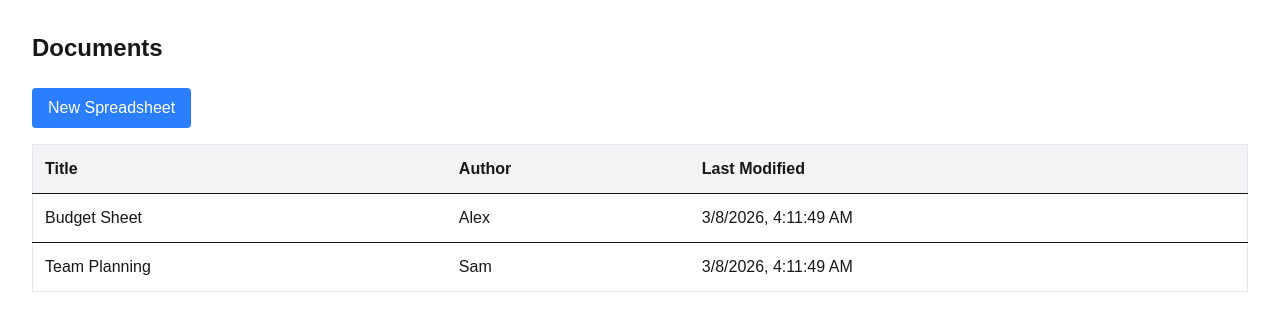
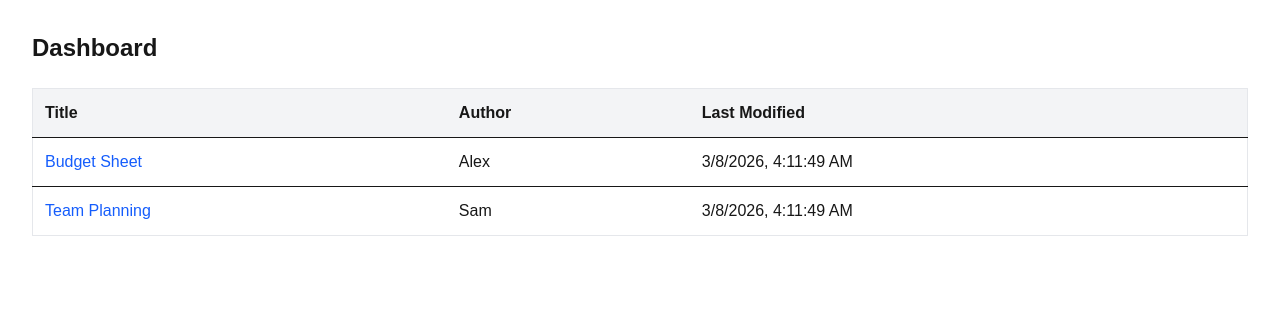
Before and after one commit to Vasu-Babu/spreadsheet-app, a Next.js app: page /dashboard in a window 1280 px wide. Shown: the top 314 px of the page. Built offline with nearby package versions, Linux system fonts and the light colour scheme; no server answers.

Commit message:
fix: rename home.tsx to page.tsx for proper home route

```diff
--- a/src/app/dashboard/page.tsx
+++ b/src/app/dashboard/page.tsx
@@ -4,6 +4,7 @@ import { useRouter } from "next/navigation";
 import { db } from "@/lib/firebase";
 import { collection, addDoc } from "firebase/firestore";
 import { SpreadsheetDocument } from "@/types/document";
+import Link from "next/link"
 
 const documents: SpreadsheetDocument[] = [
   {
@@ -40,16 +41,8 @@ export default function DashboardPage() {
   };
 
   return (
-    <div className="p-8">
-      <h1 className="text-2xl font-bold mb-6">Documents</h1>
-
-      {/* Button */}
-      <button
-        onClick={createNewDocument}
-        className="bg-blue-500 text-white px-4 py-2 rounded mb-4"
-      >
-        New Spreadsheet
-      </button>
+     <div className="p-8">
+      <h1 className="text-2xl font-bold mb-6">Dashboard</h1>
 
       <table className="min-w-full border border-gray-200 rounded-lg">
         <thead className="bg-gray-100">
@@ -59,15 +52,16 @@ export default function DashboardPage() {
             <th className="text-left p-3">Last Modified</th>
           </tr>
         </thead>
-
         <tbody>
           {documents.map((doc) => (
             <tr key={doc.id} className="border-t">
-              <td className="p-3">{doc.title}</td>
+              <td className="p-3">
+                <Link href={`/doc/${doc.id}`} className="text-blue-600">
+                  {doc.title}
+                </Link>
+              </td>
               <td className="p-3">{doc.author}</td>
-              <td className="p-3">
-                {new Date(doc.updatedAt).toLocaleString()}
-              </td>
+              <td className="p-3">{new Date(doc.updatedAt).toLocaleString()}</td>
             </tr>
           ))}
         </tbody>
--- /dev/null
+++ b/src/app/home.tsx
@@ -0,0 +1,22 @@
+"use client"
+
+import Link from "next/link"
+
+export default function Home() {
+  return (
+    <div className="p-8">
+      <h1 className="text-3xl font-bold mb-6">Collaborative Spreadsheet App</h1>
+
+      <p className="text-lg mb-4">
+        Welcome! Create or open spreadsheets and collaborate in real time.
+      </p>
+
+      <Link
+        href="/dashboard"
+        className="px-4 py-2 bg-blue-600 text-white rounded-lg"
+      >
+        Go to Dashboard
+      </Link>
+    </div>
+  )
+}
--- a/src/app/page.tsx
+++ b/src/app/page.tsx
@@ -1,7 +1,7 @@
+import { redirect } from "next/navigation"
+
 export default function Home() {
   return (
-    <main className="flex h-screen items-center justify-center">
-      <h1 className="text-4xl font-bold">Collaborative Spreadsheet App</h1>
-    </main>
+     redirect("/home")
   );
 }
--- /dev/null
+++ b/src/components/Navbar.tsx
@@ -0,0 +1,12 @@
+// /components/Navbar.tsx
+"use client";
+import Link from "next/link";
+
+export default function Navbar() {
+  return (
+    <nav className="bg-gray-100 px-6 py-3 flex gap-6">
+      <Link href="/">Home</Link>
+      <Link href="/dashboard">Dashboard</Link>
+    </nav>
+  );
+}
```
